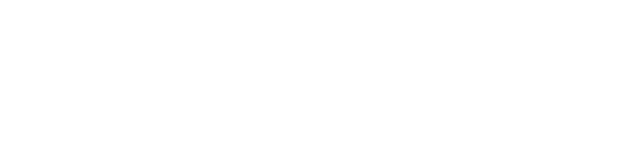
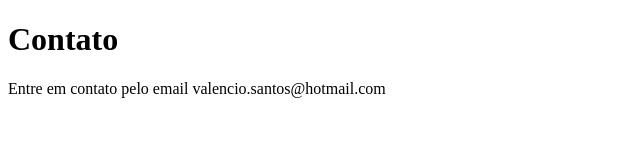
Before and after one commit to JoseValencio/sistema-de-cadastro, a plain HTML site: page contato.html in a window 1280 px wide. Shown: the whole page, without its empty margins (0-640 px from the left). Drawn offline with Linux system fonts and the light colour scheme.

Commit message:
adicionando o email de contato

```diff
--- a/contato.html
+++ b/contato.html
@@ -6,6 +6,7 @@
     <title>Contato</title>
 </head>
 <body>
-
+    <h1>Contato</h1>
+    <p>Entre em contato pelo email valencio.santos@hotmail.com</p>
 </body>
 </html>
```
